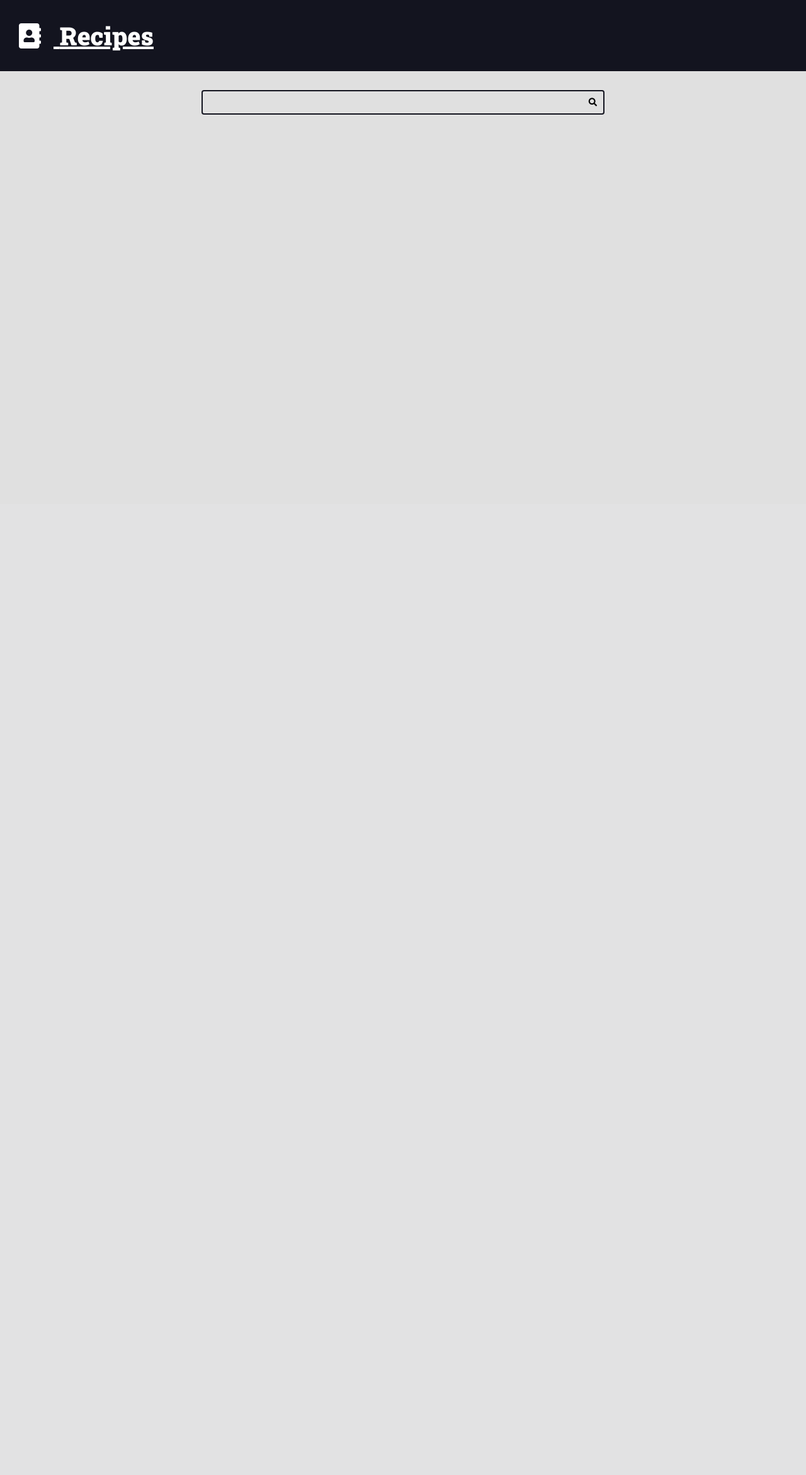
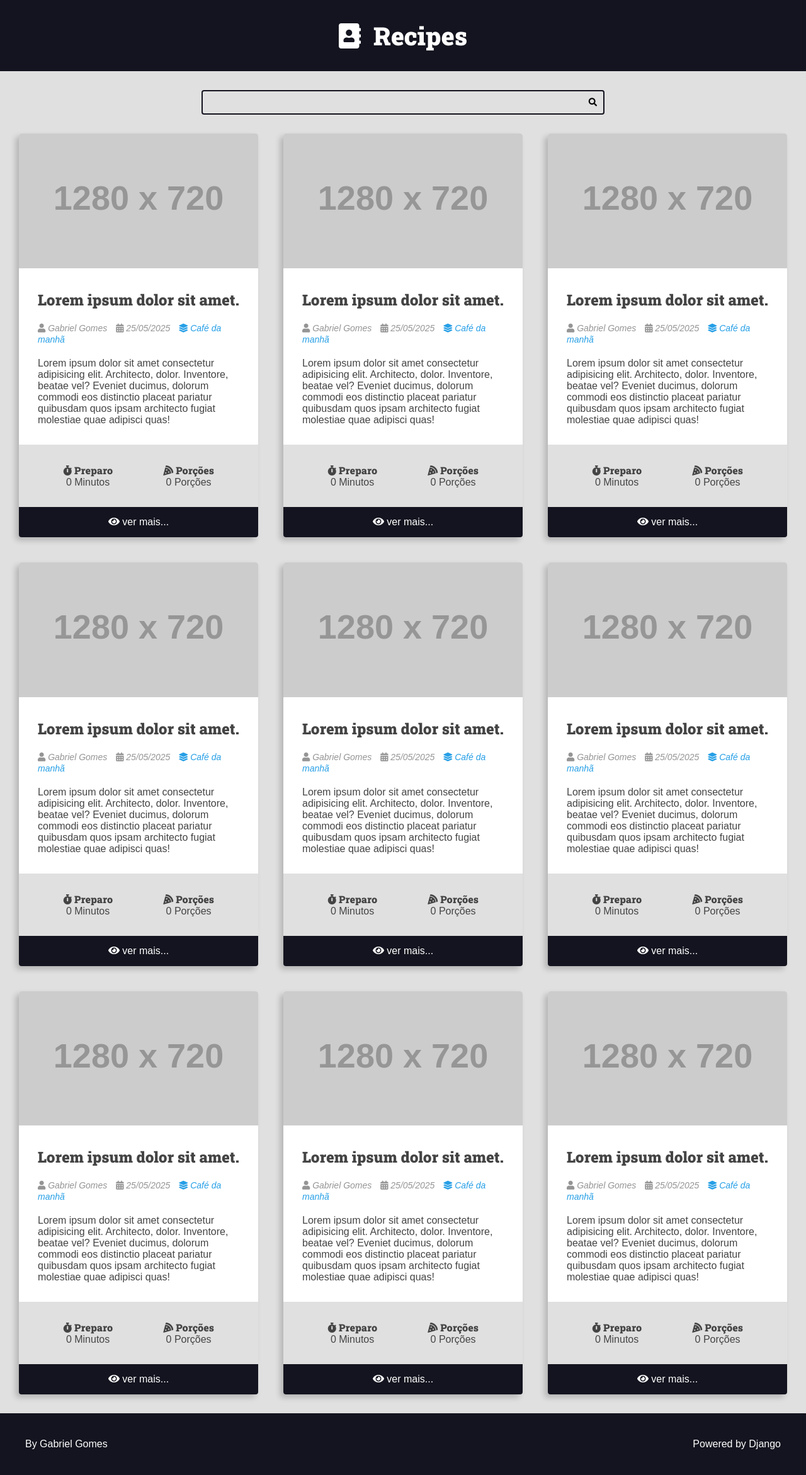
Before and after one commit to GabrielAlb20/curso-django, a Django app: page / in a window 1280 px wide. Shown: the whole page at 63% size. Before the commit the page ends 182 px from the top, so only its background shows below. Run offline with Django 5.2, Linux system fonts and the light colour scheme; grey boxes labelled with a size stand in for pictures from a placeholder-image service; some libraries are stand-ins or nearby versions.

Commit message:
creating the content grid, creating the recipe card and adding the footer

```diff
--- a/recipes/templates/recipes/pages/home.html
+++ b/recipes/templates/recipes/pages/home.html
@@ -2,14 +2,22 @@
 
 <body>
     {% include 'recipes/partials/header.html' %}
-    <div class="search-container">
-        <div class="container">
-            <form action="" class="search-form">
-                <input type="search" class="search-input" name="search">
-                <button type="submit" class="search-button"><i class="fas fa-search"></i></button>
-            </form>
+    {% include 'recipes/partials/search.html' %}
+
+    <main class="main-content-container">
+        <div class="main-content main-content-list container">
+            {% include 'recipes/partials/recipe.html' %}
+            {% include 'recipes/partials/recipe.html' %}
+            {% include 'recipes/partials/recipe.html' %}
+            {% include 'recipes/partials/recipe.html' %}
+            {% include 'recipes/partials/recipe.html' %}
+            {% include 'recipes/partials/recipe.html' %}
+            {% include 'recipes/partials/recipe.html' %}
+            {% include 'recipes/partials/recipe.html' %}
+            {% include 'recipes/partials/recipe.html' %}
         </div>
-    </div>
+    </main>
+    {% include 'recipes/partials/footer.html' %}
 </body>
 
 </html>
--- /dev/null
+++ b/recipes/templates/recipes/partials/footer.html
@@ -0,0 +1,9 @@
+<footer class="main-footer">
+    <div class="developer">
+      <a href="https://github.com/GabrielAlb20" target="_blank" rel="noreferrer noopener">By Gabriel Gomes</a>
+    </div>
+
+    <div class="powered">
+      <a href="https://www.djangoproject.com/" target="_blank" rel="noreferrer noopener">Powered by Django</a>
+    </div>
+  </footer>
--- a/recipes/templates/recipes/partials/head.html
+++ b/recipes/templates/recipes/partials/head.html
@@ -1,5 +1,5 @@
 <!DOCTYPE html>
-<html lang="pt-br">
+<html lang="pt-BR">
 
 <head>
     <meta charset="UTF-8">
@@ -81,6 +81,7 @@
             font-size: 1.6rem;
             font-family: var(--font-primary);
             background: var(--color-gray-1);
+            color: var(--color-dark-text);
         }
 
         h1,
@@ -105,6 +106,13 @@
         .main-logo {
             font-size: 4rem;
             color: var(--color-white);
+            text-decoration: none;
+            display: flex;
+            flex-flow: row nowrap;
+            align-items: center;
+            justify-content: center;
+            width: fit-content;
+            margin: 0 auto;
         }
 
         .main-logo-icon {
@@ -153,5 +161,120 @@
         .search-form:focus-within .search-button {
             color: var(--color-primary);
         }
+
+        .main-content {
+            padding-top: 0;
+        }
+
+        .main-content-list {
+            display: grid;
+            grid-template-columns: repeat(auto-fit, minmax(340px, 1fr));
+            gap: var(--spacing-gutter-large);
+        }
+
+        .recipe {
+            background: var(--color-white);
+            box-shadow: -5px 5px 10px rgba(0, 0, 0, .2);
+            transform: scale(1);
+            transition: all 300ms ease-in-out;
+            border-radius: .4rem;
+            overflow: hidden;
+        }
+
+        .recipe img {
+            max-width: 100%;
+        }
+
+        .recipe-list-item {
+            max-width: 64rem;
+        }
+
+        .recipe-list-item:hover {
+            transform: scale(1.02);
+            box-shadow: -8px 8px 18px rgba(0, 0, 0, .25);
+        }
+
+        .recipe-title-container {
+            padding: var(--spacing-gutter-medium);
+            padding-bottom: 2rem;
+        }
+
+        .recipe-author {
+            padding: 0 var(--spacing-gutter-medium);
+        }
+
+        .recipe-content {
+            padding: var(--spacing-gutter-medium);
+            padding-top: 2rem;
+        }
+
+        .recipe-author-item {
+            color: var(--color-gray-4);
+            margin-right: 1rem;
+            font-style: italic;
+            font-size: 1.4rem;
+        }
+
+        .recipe-author a {
+            color: var(--color-primary);
+            transition: all 300ms ease-in-out;
+            text-decoration: none;
+        }
+
+        .recipe-author a:hover {
+            color: var(--color-primary-dark);
+        }
+
+        .recipe-meta-container {
+            display: flex;
+            flex-flow: row wrap;
+            padding: var(--spacing-gutter-medium);
+            background: var(--color-gray-1);
+        }
+
+        .recipe-meta {
+            display: flex;
+            flex-flow: column nowrap;
+            flex-shrink: 1;
+            flex-grow: 1;
+            text-align: center;
+        }
+
+        .recipe-meta-title {
+            font-size: 1.6rem;
+        }
+
+        .recipe-footer a {
+            background: var(--color-primary-dark);
+            display: block;
+            color: var(--color-white);
+            text-decoration: none;
+            text-align: center;
+            padding: 1.5rem var(--spacing-gutter-medium);
+            transition: all 300ms ease-in-out;
+        }
+
+        .recipe-footer a:hover {
+            filter: brightness(2);
+        }
+
+        .main-footer {
+            display: flex;
+            align-items: center;
+            justify-content: space-between;
+            background: var(--color-primary-dark);
+            color: var(--color-white);
+            padding: var(--spacing-gutter-large);
+        }
+
+        .main-footer a {
+            color: var(--color-white);
+            text-decoration: none;
+            transition: all 300ms ease-in-out;
+        }
+
+        .main-footer a:hover {
+            filter: brightness(.8);
+        }
     </style>
 </head>
--- /dev/null
+++ b/recipes/templates/recipes/partials/recipe.html
@@ -0,0 +1,52 @@
+<div class="recipe recipe-list-item">
+    <div class="recipe-cover">
+        <img src="https://fakeimg.pl/1280x720?text=olá" alt="temporario">
+    </div>
+    <div class="recipe-title-container">
+        <h2 class="recipe-title">Lorem ipsum dolor sit amet.</h2>
+    </div>
+    <div class="recipe-author">
+        <span class="recipe-author-item">
+            <i class="fas fa-user"></i>
+            Gabriel Gomes
+        </span>
+        <span class="recipe-author-item">
+            <i class="fas fa-calendar-alt"></i>
+            25/05/2025
+        </span>
+        <span class="recipe-author-item">
+            <a href="/recipes/category/cafe-da-manha">
+                <i class="fas fa-layer-group"></i>
+                <span> Café da manhã</span>
+            </a>
+        </span>
+    </div>
+    <div class="recipe-content">
+        <p>Lorem ipsum dolor sit amet consectetur adipisicing elit.
+            Architecto, dolor. Inventore, beatae vel? Eveniet ducimus,
+            dolorum commodi eos distinctio placeat pariatur quibusdam
+            quos ipsam architecto fugiat molestiae quae adipisci quas!
+        </p>
+    </div>
+    <div class="recipe-meta-container">
+        <div class="recipe-meta recipe-preparation">
+            <h3 class="recipe-meta-title"><i class="fas fa-stopwatch"></i> Preparo</h3>
+            <div class="recipe-meta-text">
+                0 Minutos
+            </div>
+        </div>
+        <div class="recipe-meta recipe-servings">
+            <h3 class="recipe-meta-title"><i class="fas fa-pizza-slice"></i> Porções</h3>
+            <div class="recipe-meta-text">
+                0 Porções
+            </div>
+        </div>
+    </div>
+
+    <footer class="recipe-footer">
+        <a class="recipe-read-more button button-dark button-full-width" href="/recipes/3/">
+            <i class="fas fa-eye"></i>
+            <span>ver mais...</span>
+        </a>
+    </footer>
+</div>
--- /dev/null
+++ b/recipes/templates/recipes/partials/search.html
@@ -0,0 +1,7 @@
+<div class="search-container">
+    <div class="container">
+        <form action="" class="search-form">
+            <input type="search" class="search-input" name="search">
+            <button type="submit" class="search-button"><i class="fas fa-search"></i></button>
+        </form>
+    </div
```
